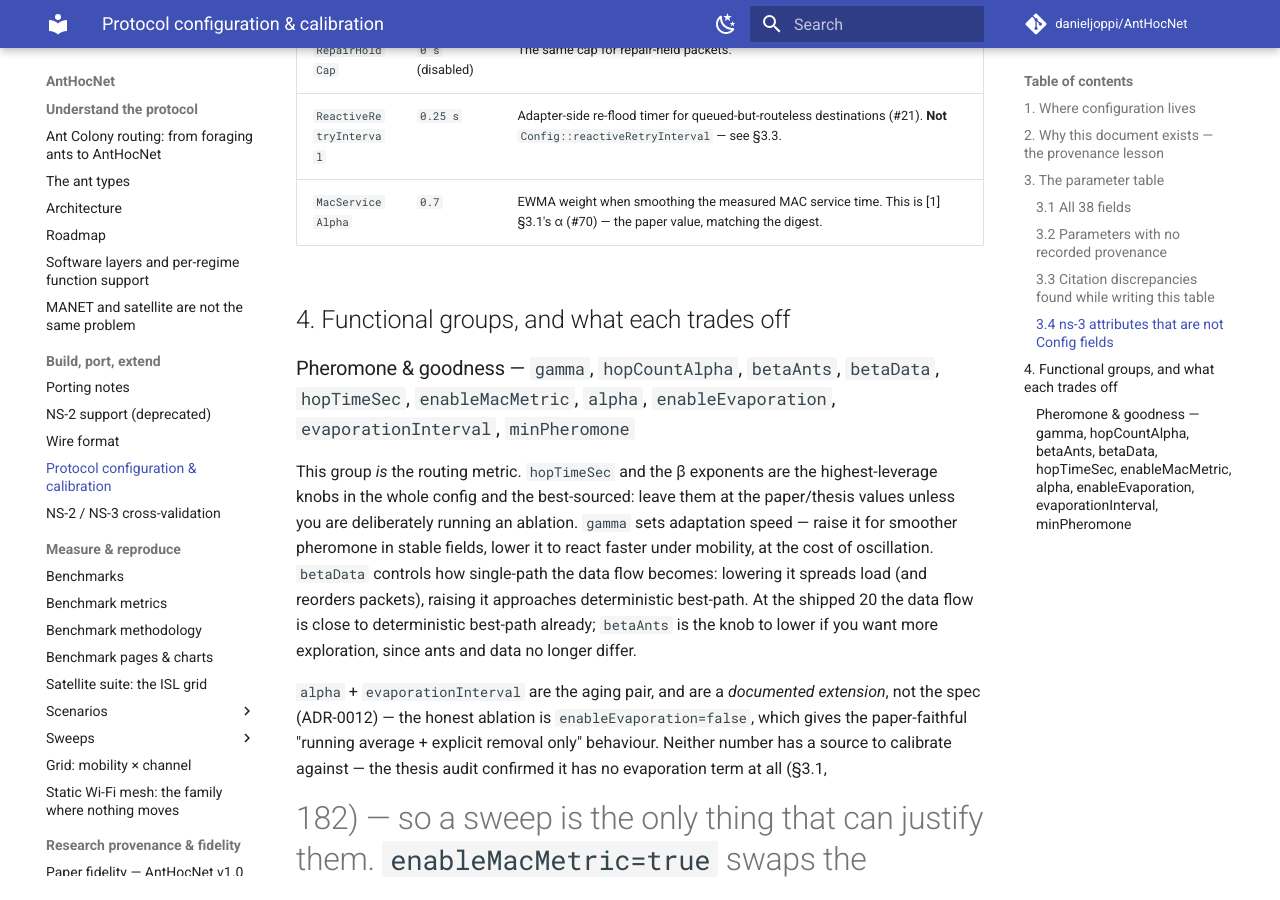
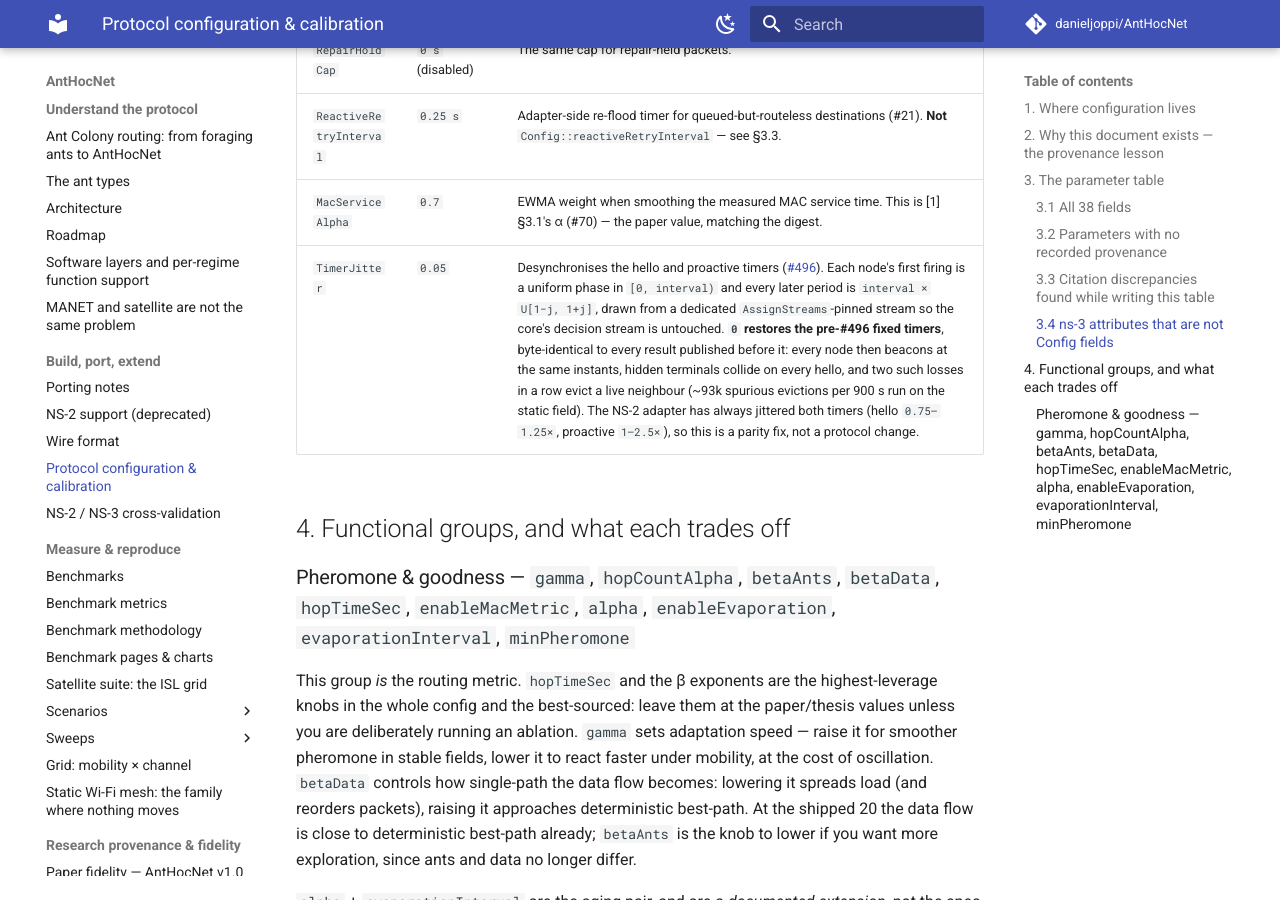
Before and after one commit to danieljoppi/AntHocNet, an MkDocs documentation site: the page built from docs/configuration.md, in a window 1280 px wide and 900 px high, scrolled down 22736 px. Built offline with MkDocs 1.6.1 and Material for MkDocs 9.7.7, drawn with Linux system fonts in a browser that asks for light colours; comment, search, counter and statistics services are not loaded; some of the changed text lies outside the part shown.

Commit message:
fix(ns3): desynchronise the hello and proactive timers (#496)
The ns-3 adapter scheduled both periodic timers at a fixed interval from a
common t~0 Start(), so every node beaconed its hello at exactly t=1,2,3... s
for the whole run. Hidden terminals then collide on the same broadcasts every
period, and two consecutive losses (allowedHelloLoss=2) evict a live
neighbour: ~93k spurious evictions per 900 s run on the static field, which
is the reconvergence #494 measured on a network where nothing moves. The
NS-2 adapter has always jittered both timers; ns-3 lost it in Phase 3.

New attribute TimerJitter (default 0.05): the first firing of each timer is a
uniform phase in [0, interval), later periods are interval x U[1-j, 1+j].
Draws come from a dedicated UniformRandomVariable per node, pinned by
AntHocNetHelper::AssignStreams AFTER every node's core stream, so the core
streams keep their indices and TimerJitter=0 is byte-identical to the old
fixed timers (verified on static, mobile, 3-D and Nakagami runs; the only
diff is the ##CONFIG## attr echo). core/ is untouched.

docs/configuration.md: TimerJitter row in the adapter-attribute table, and
the hello-timeout paragraph notes that the detector assumes unsynchronised
hellos.

Refs #496, #494.

Co-Authored-By: Claude Opus 5.5 <noreply@anthropic.com>
Claude-Session: https://claude.ai/code/session_01HNDVU4LKsoUZ4oGXKuibE2

```diff
--- a/docs/configuration.md
+++ b/docs/configuration.md
@@ -222,6 +222,7 @@ listed here so a sweep does not mistake one for a protocol parameter:
 | `RepairHoldCap` | `0 s` (disabled) | The same cap for repair-held packets. |
 | `ReactiveRetryInterval` | `0.25 s` | Adapter-side re-flood timer for queued-but-routeless destinations (#21). **Not** `Config::reactiveRetryInterval` — see §3.3. |
 | `MacServiceAlpha` | `0.7` | EWMA weight when smoothing the measured MAC service time. This is [1] §3.1's α (#70) — the paper value, matching the digest. |
+| `TimerJitter` | `0.05` | Desynchronises the hello and proactive timers ([#496](https://github.com/danieljoppi/AntHocNet/issues/496)). Each node's first firing is a uniform phase in `[0, interval)` and every later period is `interval × U[1−j, 1+j]`, drawn from a dedicated `AssignStreams`-pinned stream so the core's decision stream is untouched. **`0` restores the pre-#496 fixed timers**, byte-identical to every result published before it: every node then beacons at the same instants, hidden terminals collide on every hello, and two such losses in a row evict a live neighbour (~93k spurious evictions per 900 s run on the static field). The NS-2 adapter has always jittered both timers (hello `0.75–1.25×`, proactive `1–2.5×`), so this is a parity fix, not a protocol change. |
 
 ## 4. Functional groups, and what each trades off
 
@@ -377,6 +378,14 @@ Two independent detectors feed one `loseNeighbor` (ADR-0008): the hello timeout
 (`helloInterval × allowedHelloLoss`, always on) and the adapter's MAC
 transmit-failure fast path (`txFailureThreshold`, ns-3 `EnableMacFailureDetector`).
 Both defaults for the hello pair come straight from [1] §3.3 fn.1.
+
+The hello timeout assumes hello losses are independent. They are only
+independent if the nodes' hellos are not synchronised: before
+[#496](https://github.com/danieljoppi/AntHocNet/issues/496) the ns-3 adapter fired
+every node's hello at the same instants, so the same hidden-terminal collisions
+repeated every period and the detector evicted live neighbours about every 15 s
+on a static field. `TimerJitter` (§3.4) is what keeps this detector honest; don't
+tune `allowedHelloLoss` against results measured with it at `0`.
 
 Tightening detection (shorter hellos, fewer allowed losses, threshold 1) makes
 the protocol jumpier: transient collisions get read as topology changes,
```
Also changed, not shown: other parts of docs/configuration.md (+1 -1 lines), 3 other files.
